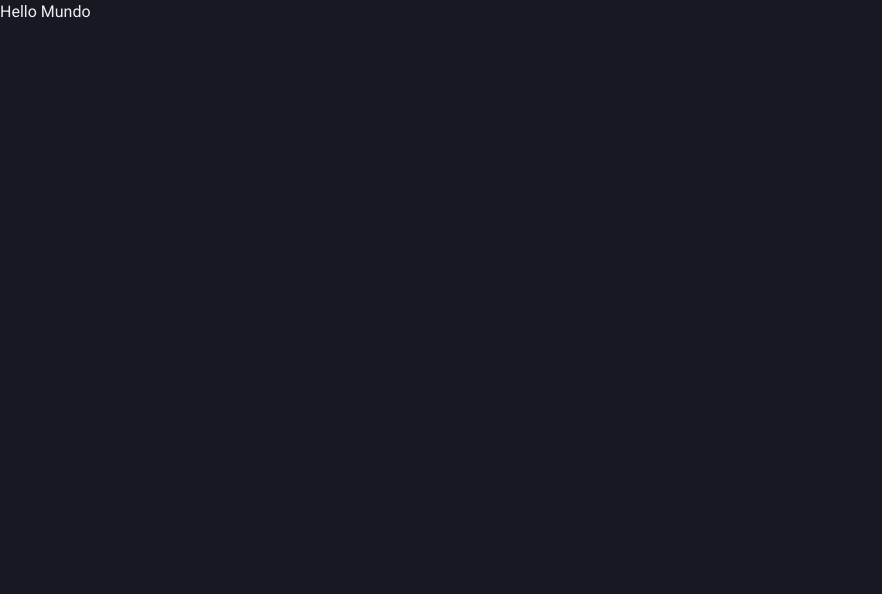
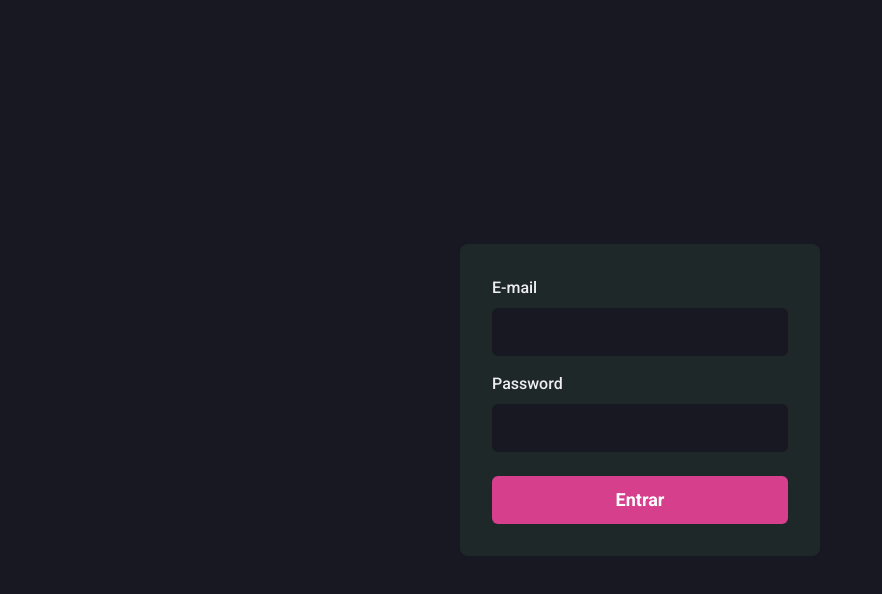
Before and after one commit to davim5/dashgo, a Next.js app: page / in a window 1280 px wide. Shown: the top 594 px of the page, without its empty margins (0-882 px from the left). Built offline with nearby package versions, Linux system fonts and the light colour scheme.

Commit message:
Pagina-SignIn

```diff
--- a/src/pages/index.tsx
+++ b/src/pages/index.tsx
@@ -1,5 +1,62 @@
+import { Flex, Input, Button, Stack, FormLabel, FormControl } from '@chakra-ui/react';
+
 export default function Home() {
   return (
-   <h1>Hello Mundo</h1>
+   <Flex
+     w="100vw"
+     h="100vh"
+     align="center"
+     justify="center"
+   >
+     <Flex
+       as="form"
+       w="100%"
+       maxWidth={360}
+       bg="gray.800"
+       p="8" // 8x4 = 32px ou 8/4 = 2rem
+       borderRadius={8}
+       flexDir="column"
+     >
+      <Stack spacing="4">
+
+      <FormControl>
+        <FormLabel htmlFor="email">E-mail</FormLabel>
+        <Input
+          name="email"
+          type="email"
+          focusBorderColor="pink.500"
+          bgColor="gray.900"
+          variant="filled"
+          _hover={{
+            bgColor:'gray.900'
+          }}
+          size="lg"
+          />
+      </FormControl>
+
+      <FormControl>
+        <FormLabel htmlFor="password">Password</FormLabel>
+        <Input
+          name="password"
+          type="password"
+          focusBorderColor="pink.500"
+          bgColor="gray.900"
+          variant="filled"
+          _hover={{
+            bgColor:'gray.900'
+          }}
+          size="lg"
+          />
+      </FormControl>
+      </Stack>
+
+      <Button
+        type="submit"
+        mt="6"
+        colorScheme="pink"
+        size="lg">Entrar</Button
+      >
+     </Flex>
+   </Flex>
   )
 }
```
